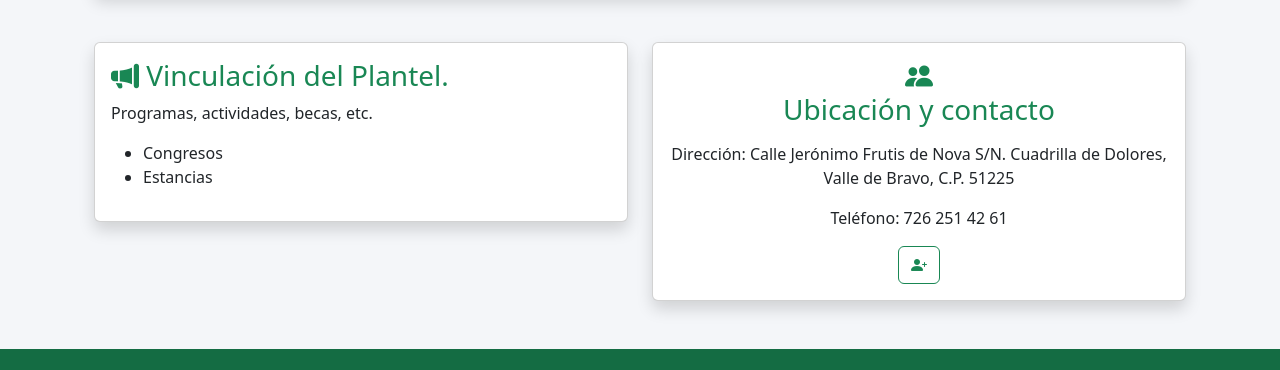
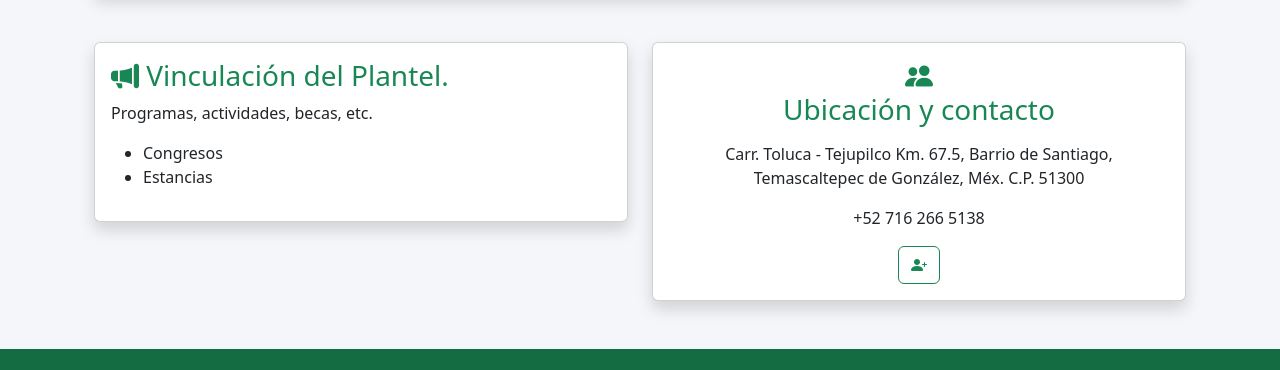
Before and after one commit to angelrsmirez19grg-cyber/ANGLE, a plain HTML site: page index.html in a window 1280 px wide. Shown: the part 1655-2025 px from the top of the page. Drawn offline with nearby package versions, Linux system fonts and the light colour scheme.

Commit message:
Update index.html

```diff
--- a/index.html
+++ b/index.html
@@ -463,8 +463,9 @@ Consulta tu Boleta
                     </h3>
 
                     <p>
-                         Dirección: Calle Jerónimo Frutis de Nova S/N. Cuadrilla de Dolores, Valle de Bravo, C.P. 51225</p>
-                        <p>Teléfono: 726 251 42 61</p>
+                         Carr. Toluca - Tejupilco Km. 67.5, Barrio de Santiago,
+   Temascaltepec de González, Méx. C.P. 51300</p>
+                        <p>+52 716 266 5138</p>
                     </p>
 
                     <button id="btnSeguir" class="btn btn-outline-success">
```
